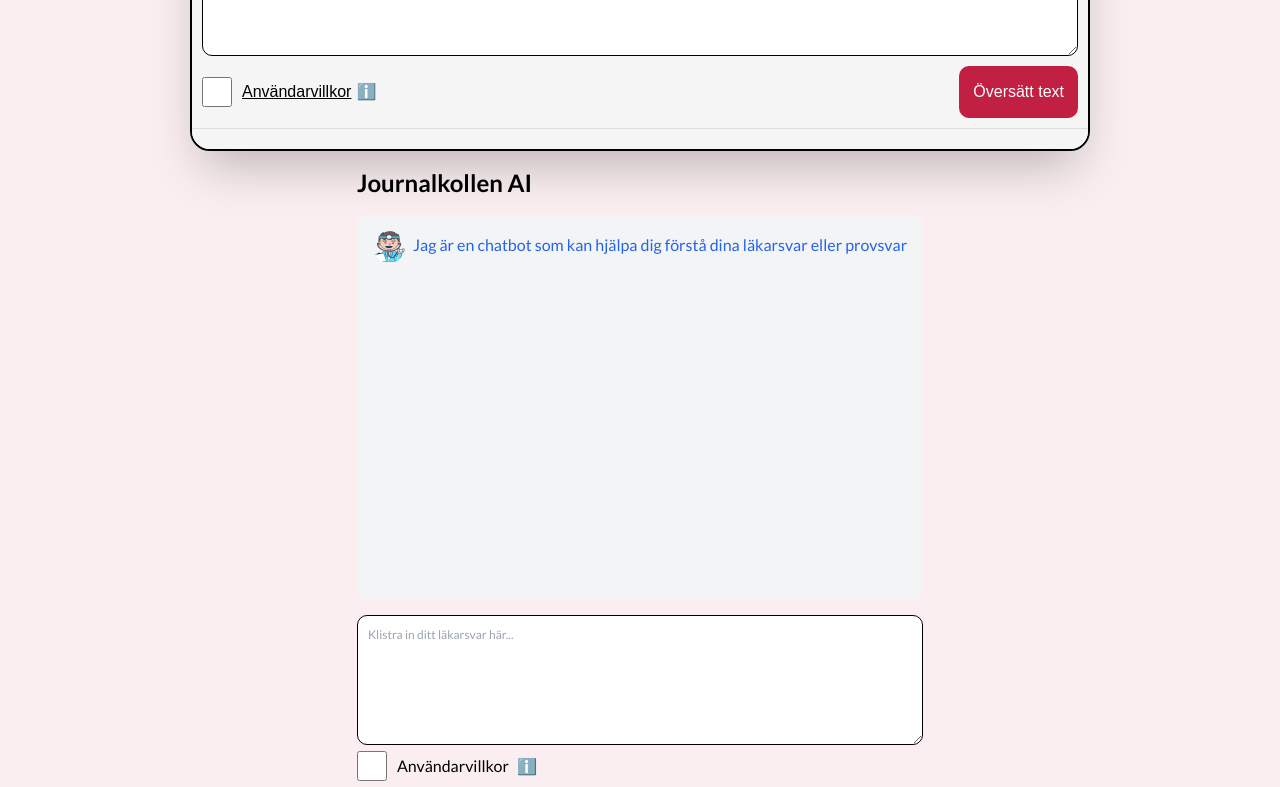
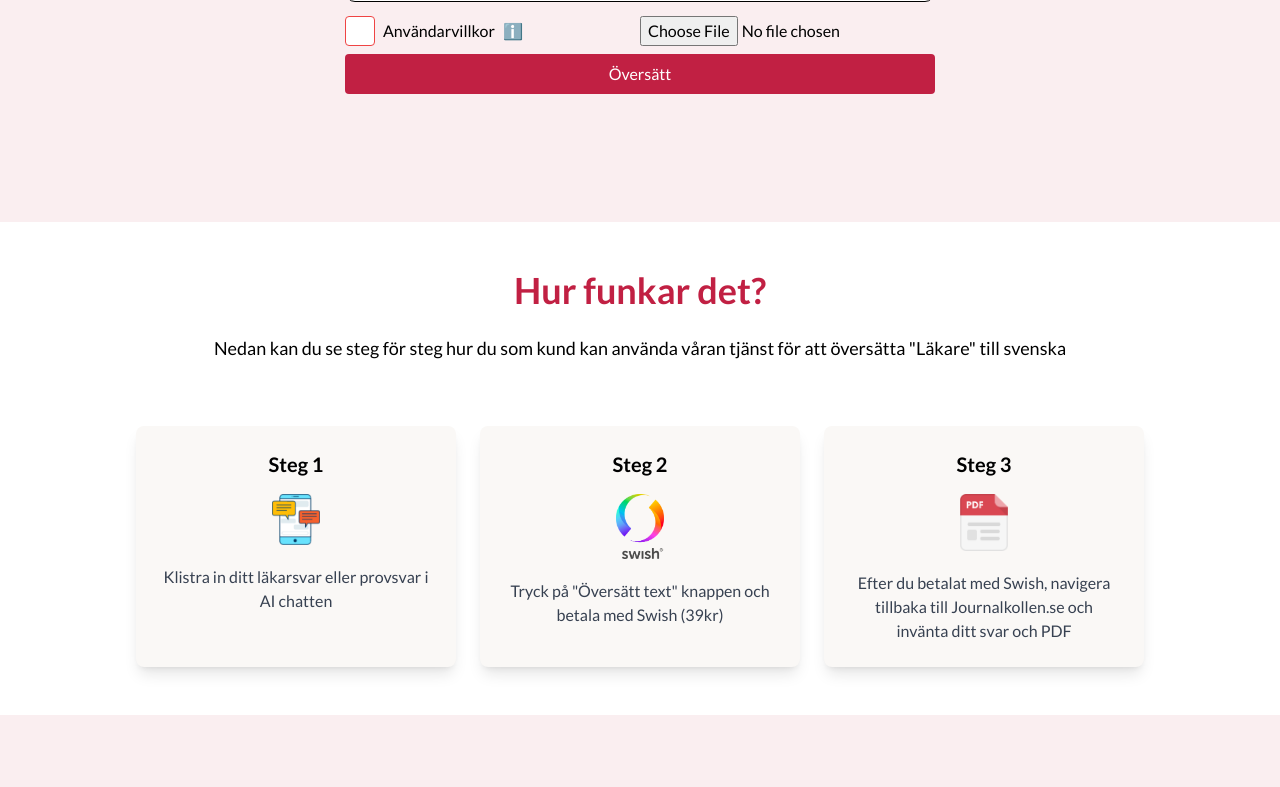
Before and after one commit to hugojohansson1021/JournalKollen, a Next.js app: page / in a window 1280 px wide. Shown: the part 900-1687 px from the top of the page. Built offline with nearby package versions, Linux system fonts and the light colour scheme.

Commit message:
Fix - Ui and Ux newchat

```diff
--- a/src/app/components/NewChat.tsx
+++ b/src/app/components/NewChat.tsx
@@ -16,7 +16,11 @@ interface Message {
   text: string;
 }
 
-const Chatbot: React.FC<ChatbotProps> = ({ apiEndpoint, botName = 'Journalkollen AI', botAvatarSrc = '/Doctor.png' }) => {
+const Chatbot: React.FC<ChatbotProps> = ({
+    apiEndpoint,
+    botName = <span className=" text-[#c12043]">Journalkollen AI</span>,
+    botAvatarSrc = '/Doctor.png'
+  }) => {
   const [question, setQuestion] = useState('');
   const [messages, setMessages] = useState<Message[]>([
     { type: 'response', text: 'Jag är en chatbot som kan hjälpa dig förstå dina läkarsvar eller provsvar' },
@@ -279,9 +283,13 @@ const Chatbot: React.FC<ChatbotProps> = ({ apiEndpoint, botName = 'Journalkollen
   return (
     <div className="max-w-4xl mx-auto p-4">
       <h1 className="text-2xl font-bold mb-4">{botName}</h1>
-      <div ref={chatContainerRef} className="bg-gray-100 p-4 rounded-lg mb-4 h-96 overflow-y-auto">
+      <div ref={chatContainerRef} className="bg-white p-4 rounded-lg mb-4 h-96 overflow-y-auto">
         {messages.map((message, index) => (
-          <div key={index} className={`mb-2 ${message.type === 'response' ? 'text-blue-600' : 'text-gray-800'}`}>
+          <div key={index} className={`mb-2 rounded-md py-2 px-3 max-w-[80%] ${
+            message.type === 'response'
+              ? 'bg-[#faeef0] text-[#c12043] self-start mr-auto'
+              : 'bg-[#e6f3ff] text-[#0066cc] self-end ml-auto'
+          }`}>
             {message.type === 'response' && (
               <img src={botAvatarSrc} alt="Bot Avatar" className="w-8 h-8 rounded-full inline-block mr-2" />
             )}
@@ -297,7 +305,7 @@ const Chatbot: React.FC<ChatbotProps> = ({ apiEndpoint, botName = 'Journalkollen
           onChange={(e) => setQuestion(e.target.value)}
           placeholder="Klistra in ditt läkarsvar här..."
           disabled={isLoading}
-          className="w-full p-2 border border-gray-300 rounded"
+          className="w-full p-2 border border-gray-300 rounded mb-2"
           rows={4}
           style={{
             flexGrow: 1,
@@ -305,32 +313,43 @@ const Chatbot: React.FC<ChatbotProps> = ({ apiEndpoint, botName = 'Journalkollen
             border: '1px solid #000000',
             borderRadius: '10px',
             fontSize: '12px',
-            minHeight: '130px'
+            minHeight: '130px',
+            color:'#000'
           }}
         />
-        <div className="flex items-center mb-2">
+        <div className="flex justify-between items-center mb-2">
+        <div className="flex items-center">
+  <div className="relative inline-block">
     <input
       type="checkbox"
+      id="terms"
       checked={isChecked}
       onChange={(e) => setIsChecked(e.target.checked)}
-            className="mr-2 w-5 h-5"
-            style={{ marginRight: '10px', width: '30px', height: '30px' }}
+      className="hidden"
     />
-          <label>Användarvillkor</label>
-          <Link href="/terms" className="ml-2">ℹ️</Link>
+    <label
+      htmlFor="terms"
+      className="flex items-center cursor-pointer before:content-[''] before:w-[30px] before:h-[30px] before:border before:border-red-500 before:rounded before:mr-2 before:bg-white"
+    >
+      <span className={`absolute left-[9px] top-[5px] w-[12px] h-[20px] border-r-4 border-b-4 border-red-500 transform rotate-45 ${isChecked ? 'opacity-100' : 'opacity-0'}`}></span>
+    </label>
+  </div>
+  <label htmlFor="terms" className="text-black cursor-pointer">Användarvillkor</label>
+  <Link href="/Vilkor" className="ml-2">ℹ️</Link>
 </div>
           <input
             type="file"
             onChange={handleFileChange}
             ref={fileInputRef}
             accept=".txt,.pdf,.png,.jpg,.jpeg"
-          className="mb-2"
+            className="w-1/2 text-black"
           />
-        {file && <div className="mb-2">Vald fil: {file.name}</div>}
+        </div>
+        {file && <div className="mb-2 text-black">Vald fil: {file.name}</div>}
         <button
           type="submit"
           disabled={isLoading}
-          className="bg-blue-500 text-white px-4 py-2 rounded hover:bg-blue-600"
+          className="bg-[#c12043] text-white px-4 py-2 rounded hover:bg-[#ac5568] w-full"
         >
           {isLoading ? 'Bearbetar...' : 'Översätt'}
         </button>
--- a/src/app/globals.css
+++ b/src/app/globals.css
@@ -21,6 +21,7 @@ body {
   background: #faeef0;
   font-family: 'Lato', sans-serif !important;
 }
+
 
 
 
--- a/src/app/page.tsx
+++ b/src/app/page.tsx
@@ -7,9 +7,9 @@ import Hurfunkar from "./components/Hurfunkar";
 import Securepage from "./components/Varfor";
 import ContactForm from "./components/ContactForm";
 import Footer from "./components/Footer";
-import Chatbot from "./components/AiChat";
+
 import Faq from "./components/Faq";
-import NewChat from "./components/NewChat";
+
 import NewChatbot from "./components/NewChat";
 
 
@@ -23,7 +23,6 @@ export default function Home() {
 
      <Header isSwedish={isSwedish} setIsSwedish={setIsSwedish} />
 
-     <Chatbot apiEndpoint="/api/ai" />
 
      <NewChatbot apiEndpoint="/api/newAI"/>
 
```
Lines whose indentation alone changed are shown as unchanged.
